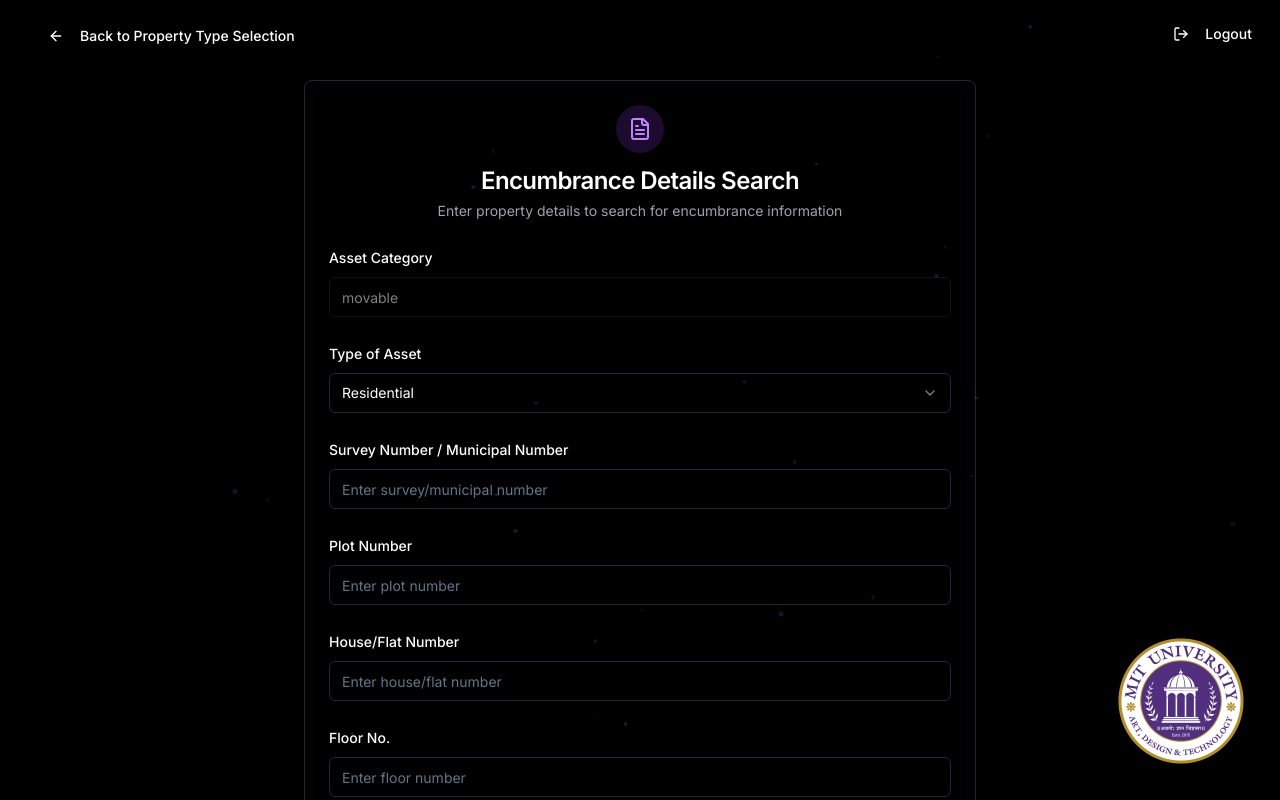
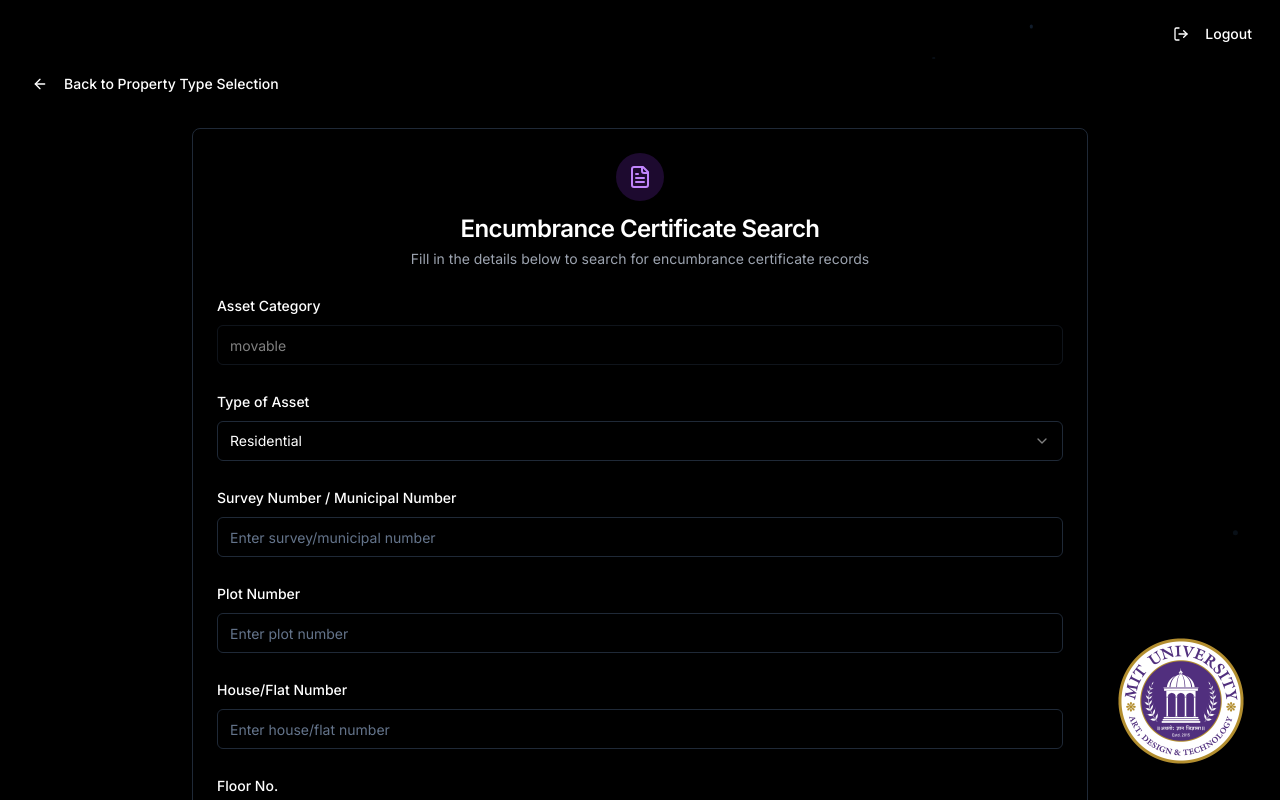
Before and after one commit to Omkar2k5/Udaan-2.0, a Next.js app: page /search/encumbrance in a window 1280 px wide. Shown: the top 800 px of the page. Built offline with nearby package versions, Linux system fonts and the light colour scheme; no server answers; the database is empty; sample sign-in values are in the browser's storage.

Commit message:
fixed the errors under encumbarence section

```diff
--- a/app/globals.css
+++ b/app/globals.css
@@ -74,12 +74,9 @@
     @apply bg-background text-foreground;
     height: 100vh;
     width: 100vw;
-    overflow: hidden;
-    position: fixed;
   }
   html {
     height: 100%;
-    overflow: hidden;
   }
 }
 
@@ -91,7 +88,22 @@ spline-viewer {
 
 /* Hide scrollbar but keep functionality */
 ::-webkit-scrollbar {
-  display: none;
+  width: 8px;
+}
+
+/* Add a thin track */
+::-webkit-scrollbar-track {
+  background: rgba(0, 0, 0, 0.1);
+}
+
+/* Add a thumb */
+::-webkit-scrollbar-thumb {
+  background: rgba(128, 128, 128, 0.5);
+  border-radius: 4px;
+}
+
+::-webkit-scrollbar-thumb:hover {
+  background: rgba(128, 128, 128, 0.7);
 }
 
 /* Hide scrollbar for Firefox */
--- a/app/layout.tsx
+++ b/app/layout.tsx
@@ -29,7 +29,7 @@ export default function RootLayout({
           id="spline-viewer-script"
         />
       </head>
-      <body className={`${inter.className} overflow-hidden`}>
+      <body className={`${inter.className}`}>
         <div className="fixed bottom-4 right-4 z-50 bg-black/80 backdrop-blur-sm p-2 rounded-lg">
           <Image
             src="/logo-Mit.png"
--- a/app/property-type/page.tsx
+++ b/app/property-type/page.tsx
@@ -59,10 +59,10 @@ export default function PropertyTypePage() {
             </p>
           </motion.div>
 
-          <div className="grid grid-cols-1 md:grid-cols-2 lg:grid-cols-4 gap-6 max-w-6xl mx-auto">
-            <motion.div variants={itemVariants}>
+          <div className="grid grid-cols-1 md:grid-cols-2 lg:grid-cols-4 gap-6 gap-y-8 max-w-6xl mx-auto grid-flow-row auto-rows-fr">
+            <motion.div variants={itemVariants} className="flex">
               <Card
-                className="bg-black/70 border-gray-800 backdrop-blur-md shadow-xl hover:border-blue-500/50 transition-all cursor-pointer overflow-hidden group"
+                className="bg-black/70 border-gray-800 backdrop-blur-md shadow-xl hover:border-blue-500/50 transition-all cursor-pointer overflow-hidden group w-full flex flex-col h-full"
                 onClick={() => handleSelectPropertyType("urban")}
               >
                 <div className="absolute inset-0 bg-gradient-to-br from-blue-600/20 to-transparent opacity-0 group-hover:opacity-100 transition-opacity"></div>
@@ -75,7 +75,7 @@ export default function PropertyTypePage() {
                     Search for properties in urban areas like cities and towns
                   </CardDescription>
                 </CardHeader>
-                <CardContent className="text-center">
+                <CardContent className="text-center flex-1 flex flex-col justify-between">
                   <ul className="text-sm text-gray-300 space-y-2 mb-4">
                     <li className="flex items-center justify-center">
                       <span className="bg-blue-500/20 p-1 rounded-full mr-2">
@@ -96,14 +96,14 @@ export default function PropertyTypePage() {
                       City Planning & Zoning Information
                     </li>
                   </ul>
-                  <Button className="w-full bg-blue-600 hover:bg-blue-700 text-white">Select Urban Property</Button>
+                  <Button className="w-full bg-blue-600 hover:bg-blue-700 text-white mt-auto">Select Urban Property</Button>
                 </CardContent>
               </Card>
             </motion.div>
 
-            <motion.div variants={itemVariants}>
+            <motion.div variants={itemVariants} className="flex">
               <Card
-                className="bg-black/70 border-gray-800 backdrop-blur-md shadow-xl hover:border-green-500/50 transition-all cursor-pointer overflow-hidden group"
+                className="bg-black/70 border-gray-800 backdrop-blur-md shadow-xl hover:border-green-500/50 transition-all cursor-pointer overflow-hidden group w-full flex flex-col h-full"
                 onClick={() => handleSelectPropertyType("rural")}
               >
                 <div className="absolute inset-0 bg-gradient-to-br from-green-600/20 to-transparent opacity-0 group-hover:opacity-100 transition-opacity"></div>
@@ -116,7 +116,7 @@ export default function PropertyTypePage() {
                     Search for properties in rural areas like villages and farmlands
                   </CardDescription>
                 </CardHeader>
-                <CardContent className="text-center">
+                <CardContent className="text-center flex-1 flex flex-col justify-between">
                   <ul className="text-sm text-gray-300 space-y-2 mb-4">
                     <li className="flex items-center justify-center">
                       <span className="bg-green-500/20 p-1 rounded-full mr-2">
@@ -137,14 +137,14 @@ export default function PropertyTypePage() {
                       Agricultural Subsidies & Rural Development
                     </li>
                   </ul>
-                  <Button className="w-full bg-green-600 hover:bg-green-700 text-white">Select Rural Property</Button>
+                  <Button className="w-full bg-green-600 hover:bg-green-700 text-white mt-auto">Select Rural Property</Button>
                 </CardContent>
               </Card>
             </motion.div>
 
-            <motion.div variants={itemVariants}>
+            <motion.div variants={itemVariants} className="flex">
               <Card
-                className="bg-black/70 border-gray-800 backdrop-blur-md shadow-xl hover:border-purple-500/50 transition-all cursor-pointer overflow-hidden group"
+                className="bg-black/70 border-gray-800 backdrop-blur-md shadow-xl hover:border-purple-500/50 transition-all cursor-pointer overflow-hidden group w-full flex flex-col h-full"
                 onClick={() => handleSelectPropertyType("encumbrance")}
               >
                 <div className="absolute inset-0 bg-gradient-to-br from-purple-600/20 to-transparent opacity-0 group-hover:opacity-100 transition-opacity"></div>
@@ -157,7 +157,7 @@ export default function PropertyTypePage() {
                     Search for property encumbrance and asset details
                   </CardDescription>
                 </CardHeader>
-                <CardContent className="text-center">
+                <CardContent className="text-center flex-1 flex flex-col justify-between">
                   <ul className="text-sm text-gray-300 space-y-2 mb-4">
                     <li className="flex items-center justify-center">
                       <span className="bg-purple-500/20 p-1 rounded-full mr-2">
@@ -178,14 +178,14 @@ export default function PropertyTypePage() {
                       Detailed Asset Information
                     </li>
                   </ul>
-                  <Button className="w-full bg-purple-600 hover:bg-purple-700 text-white">View Encumbrance Details</Button>
+                  <Button className="w-full bg-purple-600 hover:bg-purple-700 text-white mt-auto">View Encumbrance Details</Button>
                 </CardContent>
               </Card>
             </motion.div>
 
-            <motion.div variants={itemVariants}>
+            <motion.div variants={itemVariants} className="flex">
               <Card
-                className="bg-black/70 border-gray-800 backdrop-blur-md shadow-xl hover:border-blue-500/50 transition-all cursor-pointer overflow-hidden group"
+                className="bg-black/70 border-gray-800 backdrop-blur-md shadow-xl hover:border-blue-500/50 transition-all cursor-pointer overflow-hidden group w-full flex flex-col h-full"
                 onClick={() => handleSelectPropertyType("company")}
               >
                 <div className="absolute inset-0 bg-gradient-to-br from-blue-600/20 to-transparent opacity-0 group-hover:opacity-100 transition-opacity"></div>
@@ -198,7 +198,7 @@ export default function PropertyTypePage() {
                     Search for company/LLP details and property charges
                   </CardDescription>
                 </CardHeader>
-                <CardContent className="text-center">
+                <CardContent className="text-center flex-1 flex flex-col justify-between">
                   <ul className="text-sm text-gray-300 space-y-2 mb-4">
                     <li className="flex items-center justify-center">
                       <span className="bg-blue-500/20 p-1 rounded-full mr-2">
@@ -219,7 +219,7 @@ export default function PropertyTypePage() {
                       Company Property Details
                     </li>
                   </ul>
-                  <Button className="w-full bg-blue-600 hover:bg-blue-700 text-white">View Company Details</Button>
+                  <Button className="w-full bg-blue-600 hover:bg-blue-700 text-white mt-auto">View Company Details</Button>
                 </CardContent>
               </Card>
             </motion.div>
--- a/app/search/encumbrance/page.tsx
+++ b/app/search/encumbrance/page.tsx
@@ -8,7 +8,7 @@ import { Button } from "@/components/ui/button"
 import { Input } from "@/components/ui/input"
 import { Label } from "@/components/ui/label"
 import { Card, CardContent, CardDescription, CardFooter, CardHeader, CardTitle } from "@/components/ui/card"
-import { ArrowLeft, LogOut, FileText, Search } from "lucide-react"
+import { ArrowLeft, LogOut, FileText, Search, Loader2 } from "lucide-react"
 import { useAuth } from "@/context/auth-context"
 import { Select, SelectContent, SelectItem, SelectTrigger, SelectValue } from "@/components/ui/select"
 import { ParticleBackground } from "@/components/ui/particle-background"
@@ -169,41 +169,50 @@ export default function EncumbranceSearchPage() {
   }
 
   return (
-    <div className="bg-black">
-      {/* Fixed elements */}
-      <div className="fixed inset-0 -z-10">
+    <div className="min-h-screen bg-black">
+      <div className="fixed inset-0 z-0">
         <SplineBackground />
       </div>
 
-      <div className="fixed top-4 right-4 z-50">
+      <div className="z-10 relative">
+        <div className="absolute top-4 right-4 z-20">
           <Button variant="ghost" size="sm" onClick={logout} className="text-white hover:bg-white/10">
             <LogOut className="h-4 w-4 mr-2" />
             Logout
           </Button>
         </div>
 
-      {/* Scrollable content wrapper */}
-      <div className="py-4 px-4 md:px-8">
-        <Link href="/property-type" className="inline-block">
-          <Button variant="ghost" className="text-white mb-6">
+        <div className="container mx-auto px-4 pt-16 pb-12">
+          <Button
+            variant="ghost"
+            className="text-white mb-6"
+            onClick={() => router.push("/property-type")}
+          >
             <ArrowLeft className="mr-2 h-4 w-4" /> Back to Property Type Selection
           </Button>
-        </Link>
 
-        <motion.div initial="hidden" animate="visible" variants={containerVariants} className="max-w-2xl mx-auto">
+          <div className="max-w-4xl mx-auto">
+            <motion.div
+              initial="hidden"
+              animate="visible"
+              variants={containerVariants}
+            >
               <motion.div variants={itemVariants}>
-            <Card className="bg-black/70 border-gray-800 backdrop-blur-md shadow-xl mb-20">
+                <Card className="bg-black/70 border-gray-800 backdrop-blur-md shadow-xl mb-8">
                   <CardHeader className="space-y-1">
                     <div className="flex items-center justify-center mb-2">
                       <div className="bg-purple-600/20 p-3 rounded-full">
                         <FileText className="h-6 w-6 text-purple-400" />
                       </div>
                     </div>
-                <CardTitle className="text-2xl text-white text-center">Encumbrance Details Search</CardTitle>
+                    <CardTitle className="text-2xl text-white text-center">
+                      Encumbrance Certificate Search
+                    </CardTitle>
                     <CardDescription className="text-gray-400 text-center">
-                  Enter property details to search for encumbrance information
+                      Fill in the details below to search for encumbrance certificate records
                     </CardDescription>
                   </CardHeader>
+
                   <CardContent>
                     <form onSubmit={handleSubmit} className="space-y-6">
                       <motion.div variants={itemVariants} className="space-y-2">
@@ -399,7 +408,7 @@ export default function EncumbranceSearchPage() {
                     >
                       {isLoading ? (
                         <>
-                      <Search className="mr-2 h-4 w-4 animate-spin" />
+                          <Loader2 className="mr-2 h-4 w-4 animate-spin" />
                           Searching...
                         </>
                       ) : (
@@ -414,6 +423,8 @@ export default function EncumbranceSearchPage() {
               </motion.div>
             </motion.div>
           </div>
+        </div>
+      </div>
 
       <ParticleBackground />
     </div>
--- /dev/null
+++ b/components/ui/navbar.tsx
@@ -0,0 +1,125 @@
+"use client"
+
+import React from "react"
+import Link from "next/link"
+import Image from "next/image"
+import { cn } from "@/lib/utils"
+import { Button } from "@/components/ui/button"
+import { LogOut, Menu, User } from "lucide-react"
+import { useAuth } from "@/context/auth-context"
+
+export function Navbar({ className }: { className?: string }) {
+  const { logout } = useAuth()
+  const [isMenuOpen, setIsMenuOpen] = React.useState(false)
+
+  return (
+    <nav className={cn("w-full bg-black/50 backdrop-blur-md border-b border-gray-800 z-50", className)}>
+      <div className="max-w-7xl mx-auto px-4 sm:px-6 lg:px-8">
+        <div className="flex justify-between h-16">
+          <div className="flex items-center">
+            <Link href="/" className="flex-shrink-0 flex items-center">
+              <Image
+                src="/logo-Mit.png"
+                alt="UDDNA Logo"
+                width={100}
+                height={40}
+                className="object-contain"
+              />
+            </Link>
+            <div className="hidden md:ml-6 md:flex md:space-x-8">
+              <Link
+                href="/dashboard"
+                className="text-gray-300 hover:text-white px-3 py-2 text-sm font-medium"
+              >
+                Dashboard
+              </Link>
+              <Link
+                href="/property-type"
+                className="text-gray-300 hover:text-white px-3 py-2 text-sm font-medium"
+              >
+                Search
+              </Link>
+              <Link
+                href="/help"
+                className="text-gray-300 hover:text-white px-3 py-2 text-sm font-medium"
+              >
+                Help
+              </Link>
+            </div>
+          </div>
+          <div className="hidden md:flex md:items-center md:space-x-4">
+            <Button variant="ghost" size="icon" className="text-gray-300 hover:text-white">
+              <User className="h-5 w-5" />
+            </Button>
+            <Button
+              variant="ghost"
+              size="sm"
+              className="text-gray-300 hover:text-white"
+              onClick={logout}
+            >
+              <LogOut className="h-4 w-4 mr-2" />
+              Log out
+            </Button>
+          </div>
+          <div className="flex items-center md:hidden">
+            <Button
+              variant="ghost"
+              size="icon"
+              className="text-gray-300"
+              onClick={() => setIsMenuOpen(!isMenuOpen)}
+            >
+              <Menu className="h-6 w-6" />
+            </Button>
+          </div>
+        </div>
+      </div>
+
+      {/* Mobile menu */}
+      {isMenuOpen && (
+        <div className="md:hidden">
+          <div className="px-2 pt-2 pb-3 space-y-1 sm:px-3">
+            <Link
+              href="/dashboard"
+              className="block px-3 py-2 text-base font-medium text-gray-300 hover:text-white"
+            >
+              Dashboard
+            </Link>
+            <Link
+              href="/property-type"
+              className="block px-3 py-2 text-base font-medium text-gray-300 hover:text-white"
+            >
+              Search
+            </Link>
+            <Link
+              href="/help"
+              className="block px-3 py-2 text-base font-medium text-gray-300 hover:text-white"
+            >
+              Help
+            </Link>
+          </div>
+          <div className="pt-4 pb-3 border-t border-gray-700">
+            <div className="flex items-center px-5">
+              <div className="flex-shrink-0">
+                <User className="h-8 w-8 rounded-full text-gray-300" />
+              </div>
+              <div className="ml-3">
+                <div className="text-base font-medium text-white">User</div>
+              </div>
+            </div>
+            <div className="mt-3 px-2 space-y-1">
+              <Button
+                variant="ghost"
+                size="sm"
+                className="w-full justify-start text-gray-300 hover:text-white"
+                onClick={logout}
+              >
+                <LogOut className="h-4 w-4 mr-2" />
+                Log out
+              </Button>
+            </div>
+          </div>
+        </div>
+      )}
+    </nav>
+  )
+}
```
Lines whose indentation alone changed are shown as unchanged.
